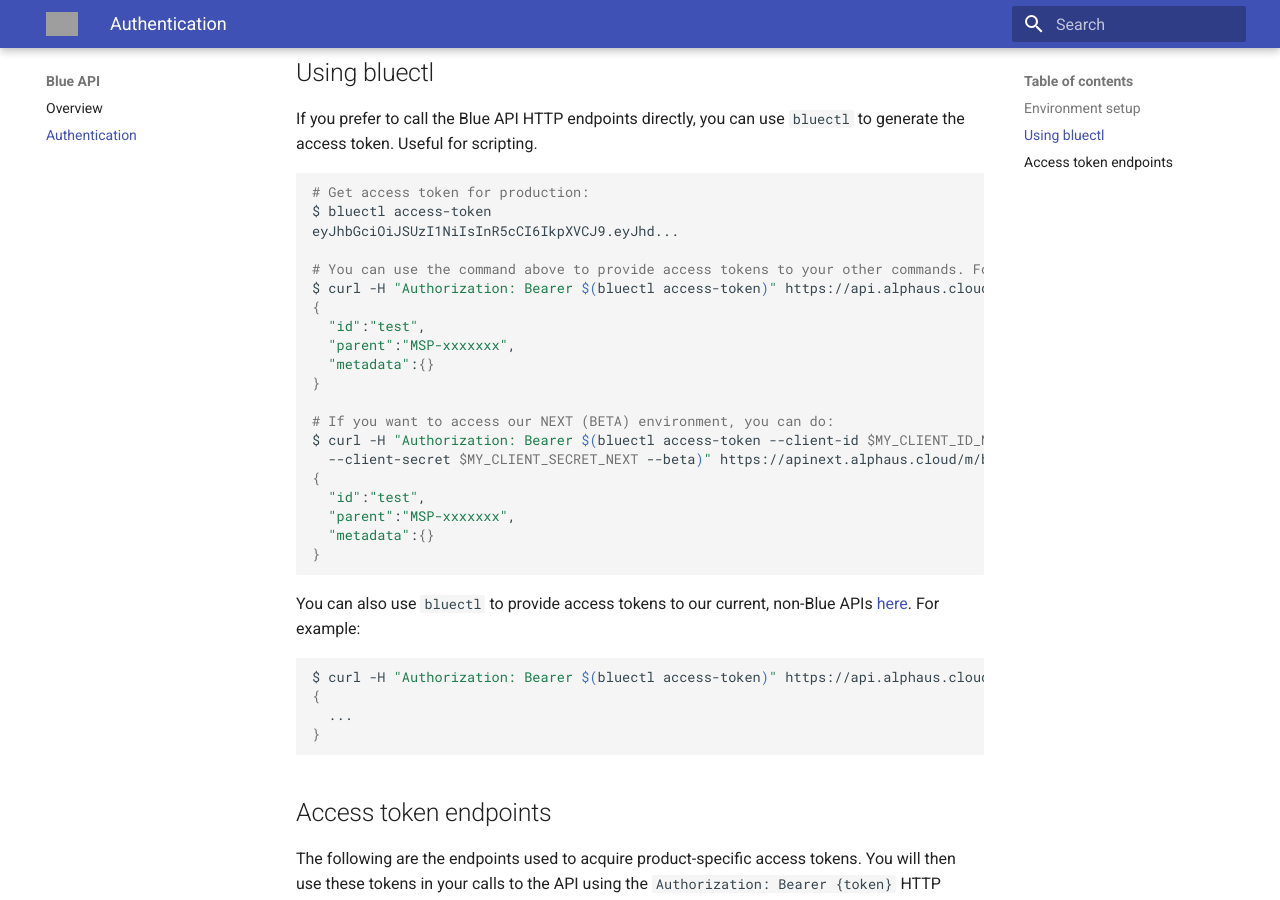
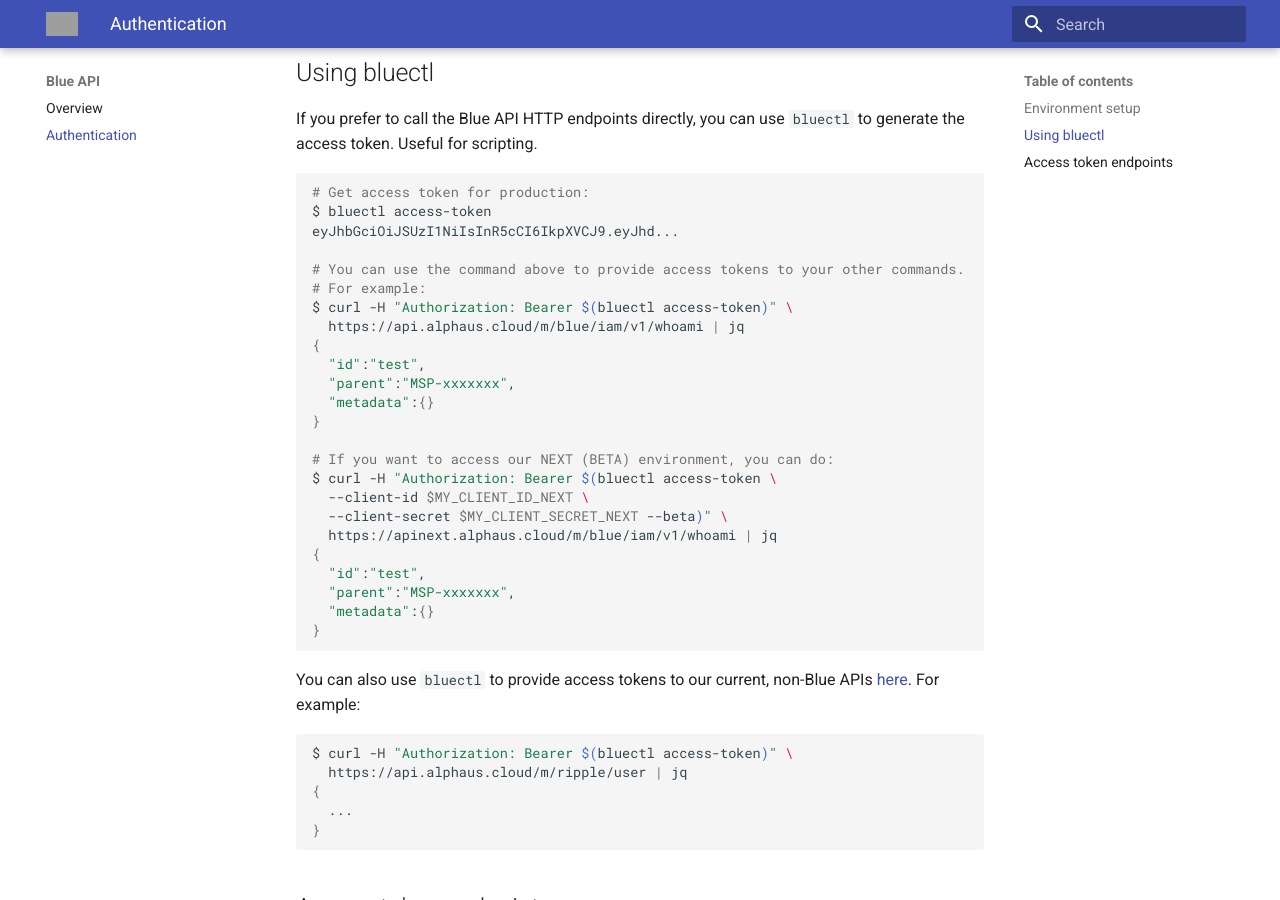
Before and after one commit to alphauslabs/tmpdocs, an MkDocs documentation site: the page built from docs/blueapi/authentication.md, in a window 1280 px wide and 900 px high, scrolled down 1490 px. Built offline with MkDocs 1.6.1 and Material for MkDocs 9.7.7, drawn with Linux system fonts in a browser that asks for light colours; grey boxes are pictures that could not be loaded.

````diff
--- a/docs/blueapi/authentication.md
+++ b/docs/blueapi/authentication.md
@@ -60,8 +60,10 @@ If you prefer to call the Blue API HTTP endpoints directly, you can use `bluectl
 $ bluectl access-token
 eyJhbGciOiJSUzI1NiIsInR5cCI6IkpXVCJ9.eyJhd...
 
-# You can use the command above to provide access tokens to your other commands. For example:
-$ curl -H "Authorization: Bearer $(bluectl access-token)" https://api.alphaus.cloud/m/blue/iam/v1/whoami | jq
+# You can use the command above to provide access tokens to your other commands.
+# For example:
+$ curl -H "Authorization: Bearer $(bluectl access-token)" \
+  https://api.alphaus.cloud/m/blue/iam/v1/whoami | jq
 {
   "id":"test",
   "parent":"MSP-xxxxxxx",
@@ -69,8 +71,10 @@ $ curl -H "Authorization: Bearer $(bluectl access-token)" https://api.alphaus.cl
 }
 
 # If you want to access our NEXT (BETA) environment, you can do:
-$ curl -H "Authorization: Bearer $(bluectl access-token --client-id $MY_CLIENT_ID_NEXT \
-  --client-secret $MY_CLIENT_SECRET_NEXT --beta)" https://apinext.alphaus.cloud/m/blue/iam/v1/whoami | jq
+$ curl -H "Authorization: Bearer $(bluectl access-token \
+  --client-id $MY_CLIENT_ID_NEXT \
+  --client-secret $MY_CLIENT_SECRET_NEXT --beta)" \
+  https://apinext.alphaus.cloud/m/blue/iam/v1/whoami | jq
 {
   "id":"test",
   "parent":"MSP-xxxxxxx",
@@ -80,7 +84,8 @@ $ curl -H "Authorization: Bearer $(bluectl access-token --client-id $MY_CLIENT_I
 
 You can also use `bluectl` to provide access tokens to our current, non-Blue APIs [here](https://docs.mobingi.com/v/api-reference/). For example:
 ```sh
-$ curl -H "Authorization: Bearer $(bluectl access-token)" https://api.alphaus.cloud/m/ripple/user | jq
+$ curl -H "Authorization: Bearer $(bluectl access-token)" \
+  https://api.alphaus.cloud/m/ripple/user | jq
 {
   ...
 }
````
